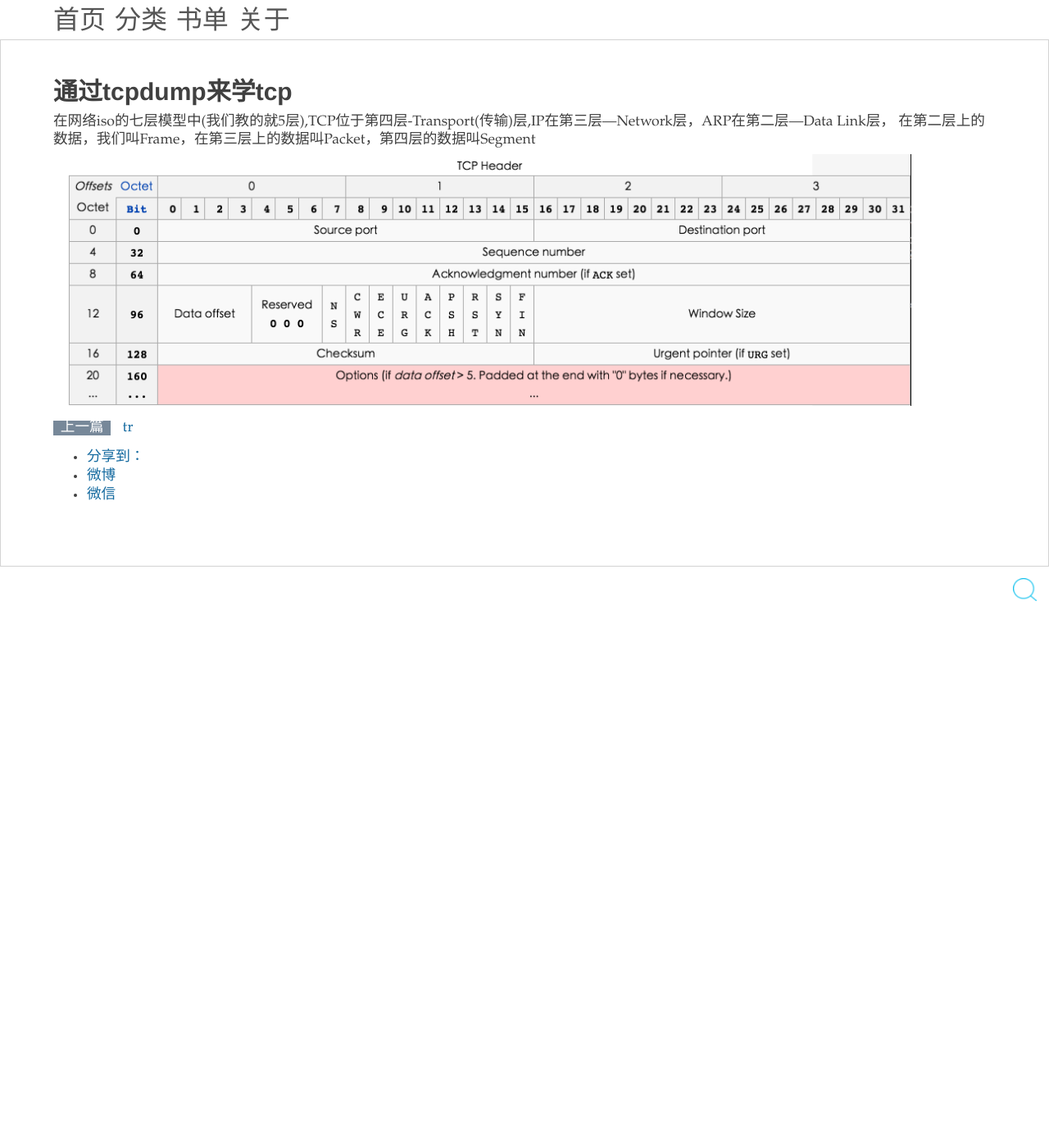
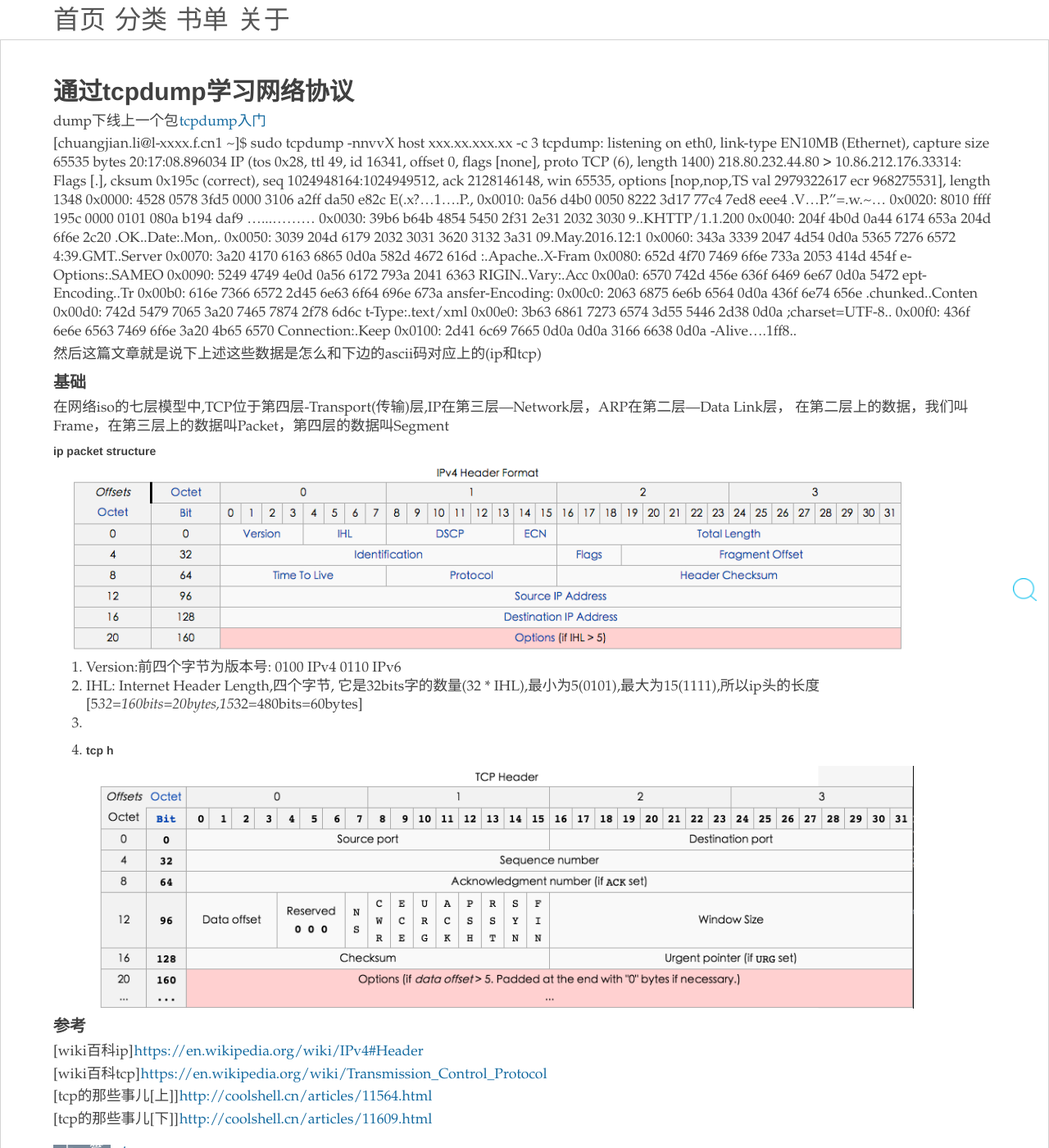
Before and after one commit to zy123a/lcj1992.github.com, a Jekyll site: the page built from _posts/network/2016-05-07-tcpdump_tcp.md, in a window 1280 px wide and 1400 px high. Shown: the whole window at 82% size. Built offline with Jekyll 4.4.1, drawn with Linux system fonts in a browser that asks for light colours; nearby versions of some CDN libraries; comment, search, counter and statistics services are not loaded.

Commit message:
tcp_header.png

```diff
--- a/_posts/network/2016-05-07-tcpdump_tcp.md
+++ b/_posts/network/2016-05-07-tcpdump_tcp.md
@@ -1,11 +1,60 @@
 ---
 layout: post
-title: 通过tcpdump来学tcp
+title: 通过tcpdump学习网络协议
 categories: network
 tag: tcpdump tcp
 ---
 
-在网络iso的七层模型中(我们教的就5层),TCP位于第四层-Transport(传输)层,IP在第三层—Network层，ARP在第二层—Data Link层，
+
+dump下线上一个包[tcpdump入门](/2015/03/20/network#tcpdump)
+
+[chuangjian.li@l-xxxx.f.cn1 ~]$ sudo tcpdump -nnvvX host  xxx.xx.xxx.xx -c 3
+tcpdump: listening on eth0, link-type EN10MB (Ethernet), capture size 65535 bytes
+20:17:08.896034 IP (tos 0x28, ttl 49, id 16341, offset 0, flags [none], proto TCP (6), length 1400)
+    218.80.232.44.80 > 10.86.212.176.33314: Flags [.], cksum 0x195c (correct), seq 1024948164:1024949512, ack 2128146148, win 65535, options [nop,nop,TS val 2979322617 ecr 968275531], length 1348
+	0x0000:  4528 0578 3fd5 0000 3106 a2ff da50 e82c  E(.x?...1....P.,
+	0x0010:  0a56 d4b0 0050 8222 3d17 77c4 7ed8 eee4  .V...P."=.w.~...
+	0x0020:  8010 ffff 195c 0000 0101 080a b194 daf9  .....\..........
+	0x0030:  39b6 b64b 4854 5450 2f31 2e31 2032 3030  9..KHTTP/1.1.200
+	0x0040:  204f 4b0d 0a44 6174 653a 204d 6f6e 2c20  .OK..Date:.Mon,.
+	0x0050:  3039 204d 6179 2032 3031 3620 3132 3a31  09.May.2016.12:1
+	0x0060:  343a 3339 2047 4d54 0d0a 5365 7276 6572  4:39.GMT..Server
+	0x0070:  3a20 4170 6163 6865 0d0a 582d 4672 616d  :.Apache..X-Fram
+	0x0080:  652d 4f70 7469 6f6e 733a 2053 414d 454f  e-Options:.SAMEO
+	0x0090:  5249 4749 4e0d 0a56 6172 793a 2041 6363  RIGIN..Vary:.Acc
+	0x00a0:  6570 742d 456e 636f 6469 6e67 0d0a 5472  ept-Encoding..Tr
+	0x00b0:  616e 7366 6572 2d45 6e63 6f64 696e 673a  ansfer-Encoding:
+	0x00c0:  2063 6875 6e6b 6564 0d0a 436f 6e74 656e  .chunked..Conten
+	0x00d0:  742d 5479 7065 3a20 7465 7874 2f78 6d6c  t-Type:.text/xml
+	0x00e0:  3b63 6861 7273 6574 3d55 5446 2d38 0d0a  ;charset=UTF-8..
+	0x00f0:  436f 6e6e 6563 7469 6f6e 3a20 4b65 6570  Connection:.Keep
+	0x0100:  2d41 6c69 7665 0d0a 0d0a 3166 6638 0d0a  -Alive....1ff8..
+
+然后这篇文章就是说下上述这些数据是怎么和下边的ascii码对应上的(ip和tcp)
+
+#### 基础 {#basic}
+
+在网络iso的七层模型中,TCP位于第四层-Transport(传输)层,IP在第三层—Network层，ARP在第二层—Data Link层，
 在第二层上的数据，我们叫Frame，在第三层上的数据叫Packet，第四层的数据叫Segment
 
+##### ip packet structure
+
+![ip header](/images/network/ip_header.png)
+
+1.  Version:前四个字节为版本号: 0100  IPv4   0110 IPv6
+2.  IHL: Internet Header Length,四个字节, 它是32bits字的数量(32 * IHL),最小为5(0101),最大为15(1111),所以ip头的长度\[5*32=160bits=20bytes,15*32=480bits=60bytes\]
+3.
+4.
+##### tcp h
 ![tcp header](/images/network/tcp_header.png)
+
+
+#### 参考 {#ref}
+
+[wiki百科ip]<https://en.wikipedia.org/wiki/IPv4#Header>
+
+[wiki百科tcp]<https://en.wikipedia.org/wiki/Transmission_Control_Protocol>
+
+[tcp的那些事儿[上]]<http://coolshell.cn/articles/11564.html>
+
+[tcp的那些事儿[下]]<http://coolshell.cn/articles/11609.html>
```
Also changed, not shown: images/network/ip_header.png (added), 1 other file.
